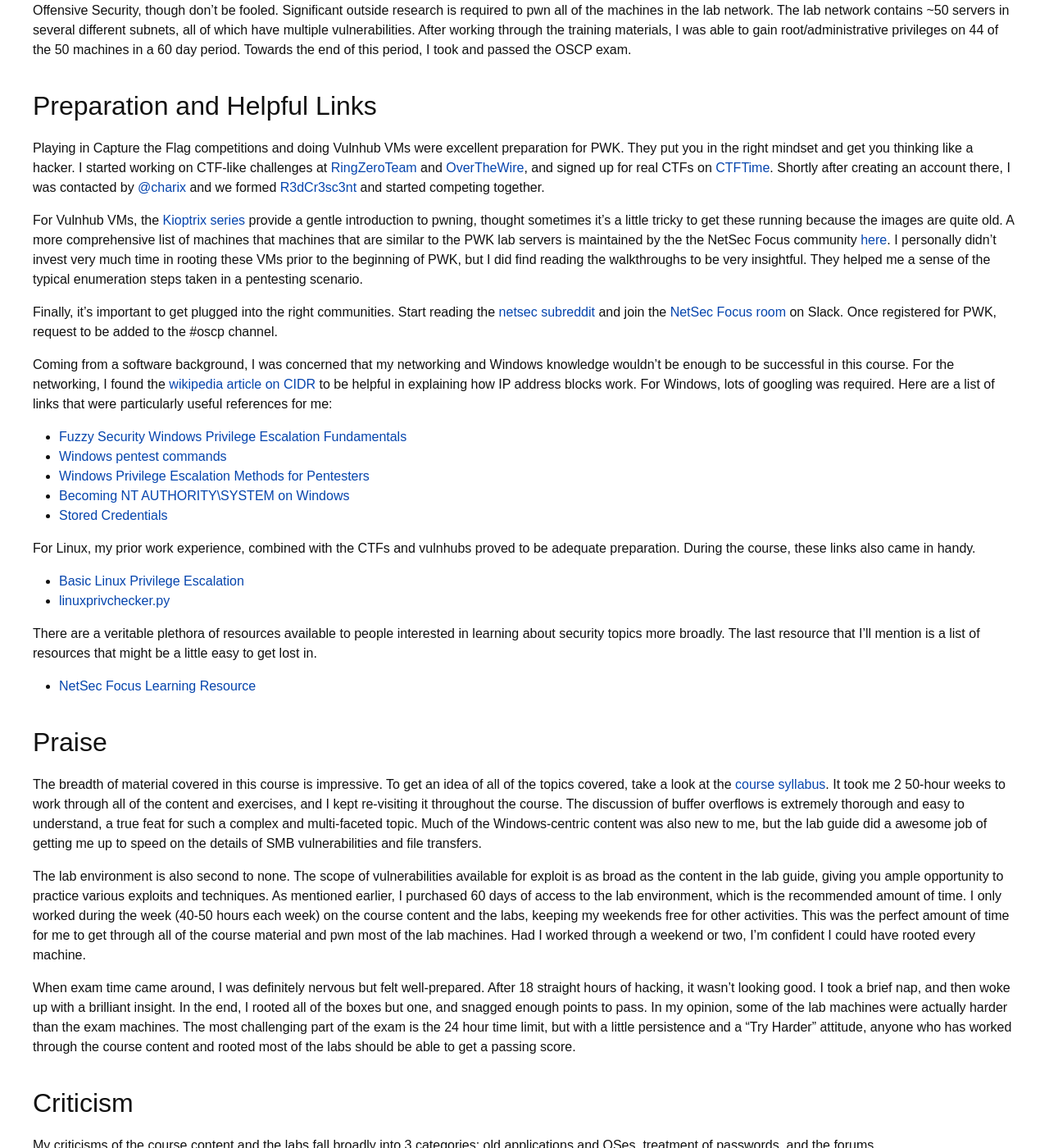
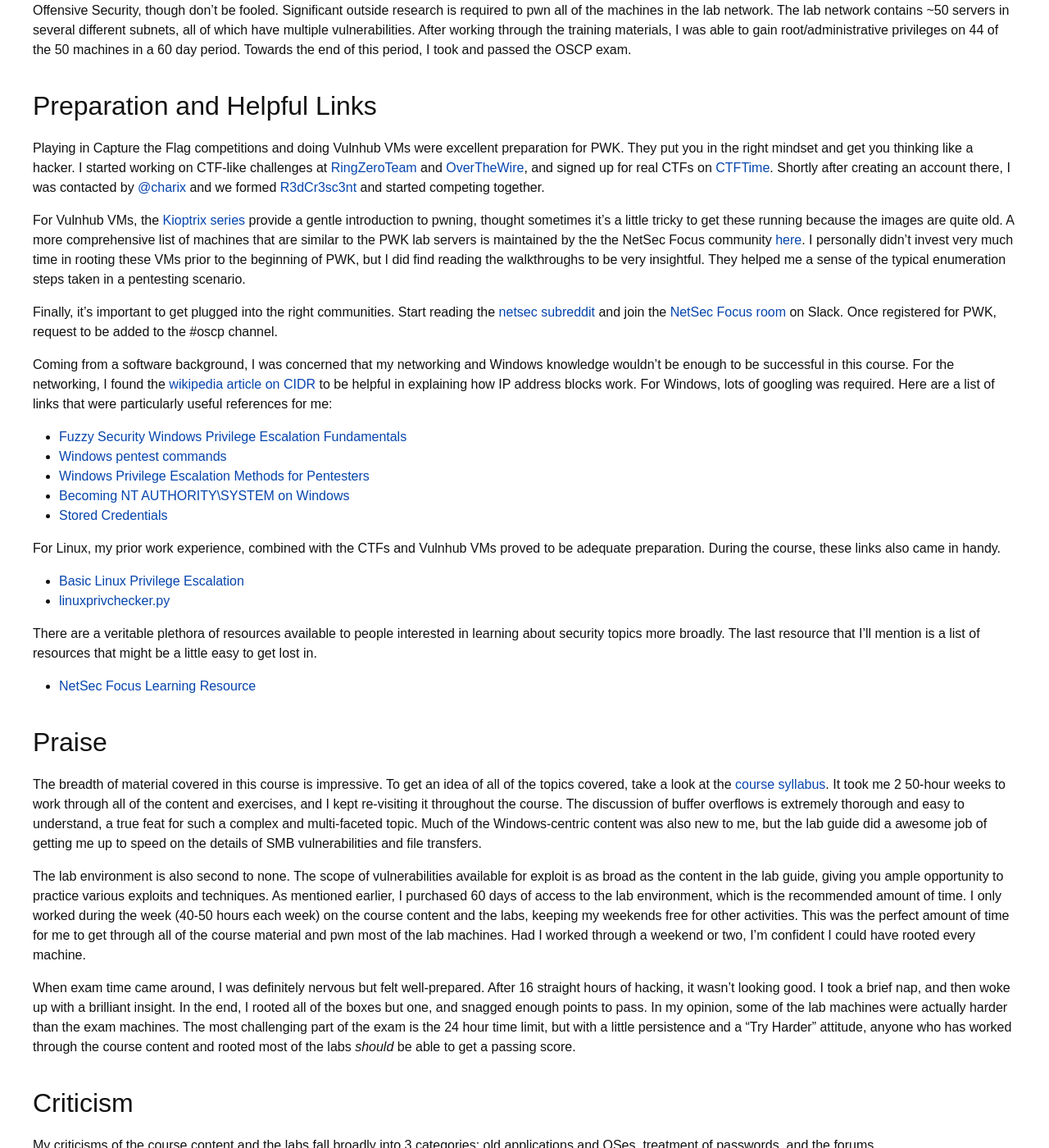
Before and after one commit to R3dCr3sc3nt/R3dCr3sc3nt.github.io, a Jekyll site: the page built from _posts/2017-06-07-OSCP-Review.md, in a window 1280 px wide and 1400 px high, scrolled down 465 px. Shown: the whole window at 82% size. Built offline with Jekyll 4.4.1, drawn with Linux system fonts in a browser that asks for light colours; some web fonts are replaced.

Commit message:
final edits

```diff
--- a/_posts/2017-06-07-OSCP-Review.md
+++ b/_posts/2017-06-07-OSCP-Review.md
@@ -15,7 +15,7 @@
 ## Preparation and Helpful Links
 Playing in Capture the Flag competitions and doing Vulnhub VMs were excellent preparation for PWK. They put you in the right mindset and get you thinking like a hacker. I started working on CTF-like challenges at [RingZeroTeam](https://ringzer0team.com/) and [OverTheWire](http://overthewire.org/wargames/), and signed up for real CTFs on [CTFTime](http://ctftime.org/). Shortly after creating an account there, I was contacted by [@charix](https://github.com/charix46) and we formed [R3dCr3sc3nt](https://ctftime.org/team/32761) and started competing together.
 
-For Vulnhub VMs, the [Kioptrix series](https://www.vulnhub.com/?q=Kioptrix&sort=date-asc&type=vm) provide a gentle introduction to pwning, thought sometimes it's a little tricky to get these running because the images are quite old. A more comprehensive list of machines that machines that are similar to the PWK lab servers is maintained by the the NetSec Focus community [here](https://docs.google.com/spreadsheets/d/1dwSMIAPIam0PuRBkCiDI88pU3yzrqqHkDtBngUHNCw8/edit#gid=0). I personally didn't invest very much time in rooting these VMs prior to the beginning of PWK, but I did find reading the walkthroughs to be very insightful. They helped me a sense of the typical enumeration steps taken in a pentesting scenario.
+For Vulnhub VMs, the [Kioptrix series](https://www.vulnhub.com/?q=Kioptrix&sort=date-asc&type=vm) provide a gentle introduction to pwning, thought sometimes it's a little tricky to get these running because the images are quite old. A more comprehensive list of machines that are similar to the PWK lab servers is maintained by the the NetSec Focus community [here](https://docs.google.com/spreadsheets/d/1dwSMIAPIam0PuRBkCiDI88pU3yzrqqHkDtBngUHNCw8/edit#gid=0). I personally didn't invest very much time in rooting these VMs prior to the beginning of PWK, but I did find reading the walkthroughs to be very insightful. They helped me a sense of the typical enumeration steps taken in a pentesting scenario.
 
 Finally, it's important to get plugged into the right communities. Start reading the [netsec subreddit](https://www.reddit.com/r/netsec/) and join the [NetSec Focus room](https://netsecfocus.slack.com) on Slack. Once registered for PWK, request to be added to the #oscp channel.
 
@@ -26,7 +26,7 @@
 - [Becoming NT AUTHORITY\SYSTEM on Windows](https://security.fnal.gov/cookbook/LocalSystem.html)
 - [Stored Credentials](https://pentestlab.blog/2017/04/19/stored-credentials/)
 
-For Linux, my prior work experience, combined with the CTFs and vulnhubs proved to be adequate preparation. During the course, these links also came in handy.
+For Linux, my prior work experience, combined with the CTFs and Vulnhub VMs proved to be adequate preparation. During the course, these links also came in handy.
 
 - [Basic Linux Privilege Escalation](https://blog.g0tmi1k.com/2011/08/basic-linux-privilege-escalation/)
 - [linuxprivchecker.py](http://www.securitysift.com/download/linuxprivchecker.py)
@@ -41,7 +41,7 @@
 
 The lab environment is also second to none. The scope of vulnerabilities available for exploit is as broad as the content in the lab guide, giving you ample opportunity to practice various exploits and techniques. As mentioned earlier, I purchased 60 days of access to the lab environment, which is the recommended amount of time. I only worked during the week (40-50 hours each week) on the course content and the labs, keeping my weekends free for other activities. This was the perfect amount of time for me to get through all of the course material and pwn most of the lab machines. Had I worked through a weekend or two, I'm confident I could have rooted every machine.
 
-When exam time came around, I was definitely nervous but felt well-prepared. After 18 straight hours of hacking, it wasn't looking good. I took a brief nap, and then woke up with a brilliant insight. In the end, I rooted all of the boxes but one, and snagged enough points to pass. In my opinion, some of the lab machines were actually harder than the exam machines. The most challenging part of the exam is the 24 hour time limit, but with a little persistence and a "Try Harder" attitude, anyone who has worked through the course content and rooted most of the labs should be able to get a passing score.
+When exam time came around, I was definitely nervous but felt well-prepared. After 16 straight hours of hacking, it wasn't looking good. I took a brief nap, and then woke up with a brilliant insight. In the end, I rooted all of the boxes but one, and snagged enough points to pass. In my opinion, some of the lab machines were actually harder than the exam machines. The most challenging part of the exam is the 24 hour time limit, but with a little persistence and a "Try Harder" attitude, anyone who has worked through the course content and rooted most of the labs *should* be able to get a passing score.
 
 ## Criticism
 
```
